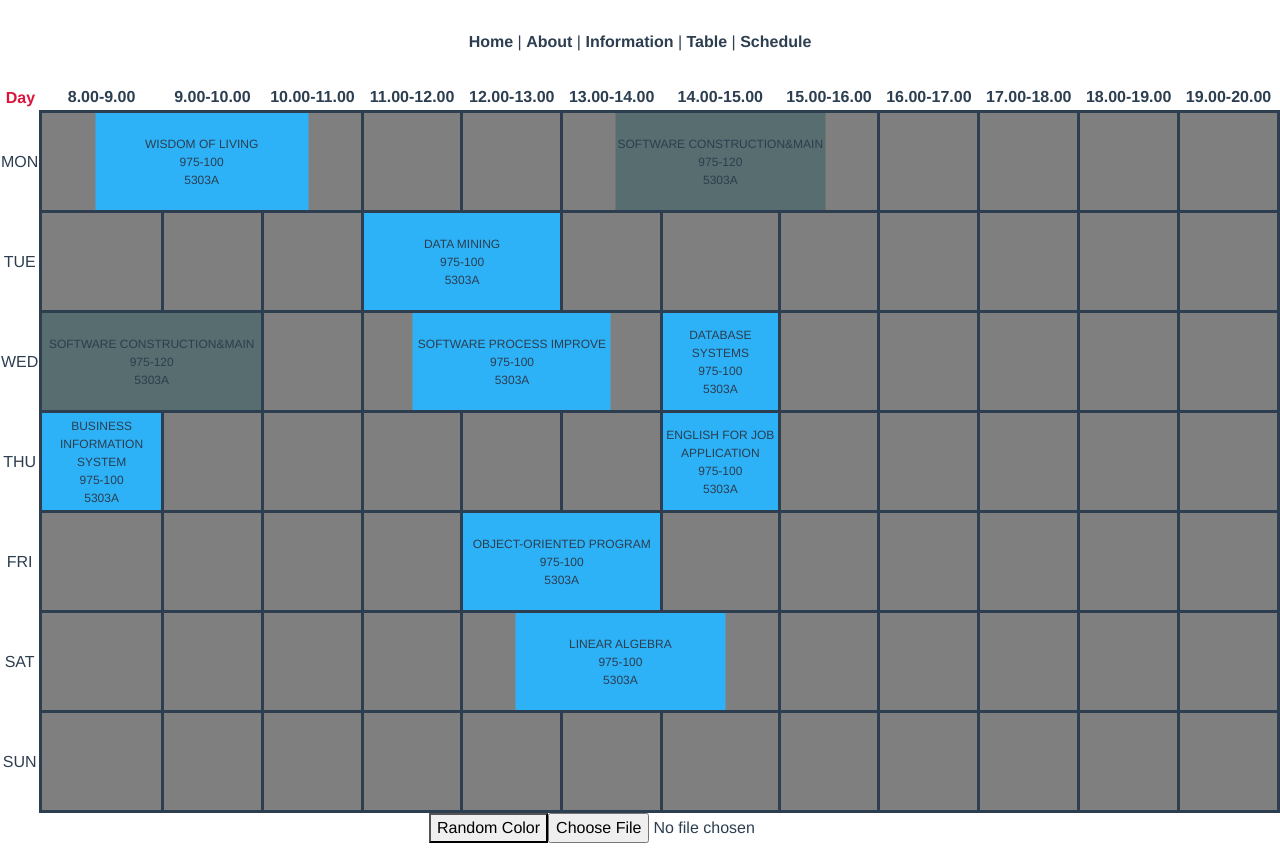
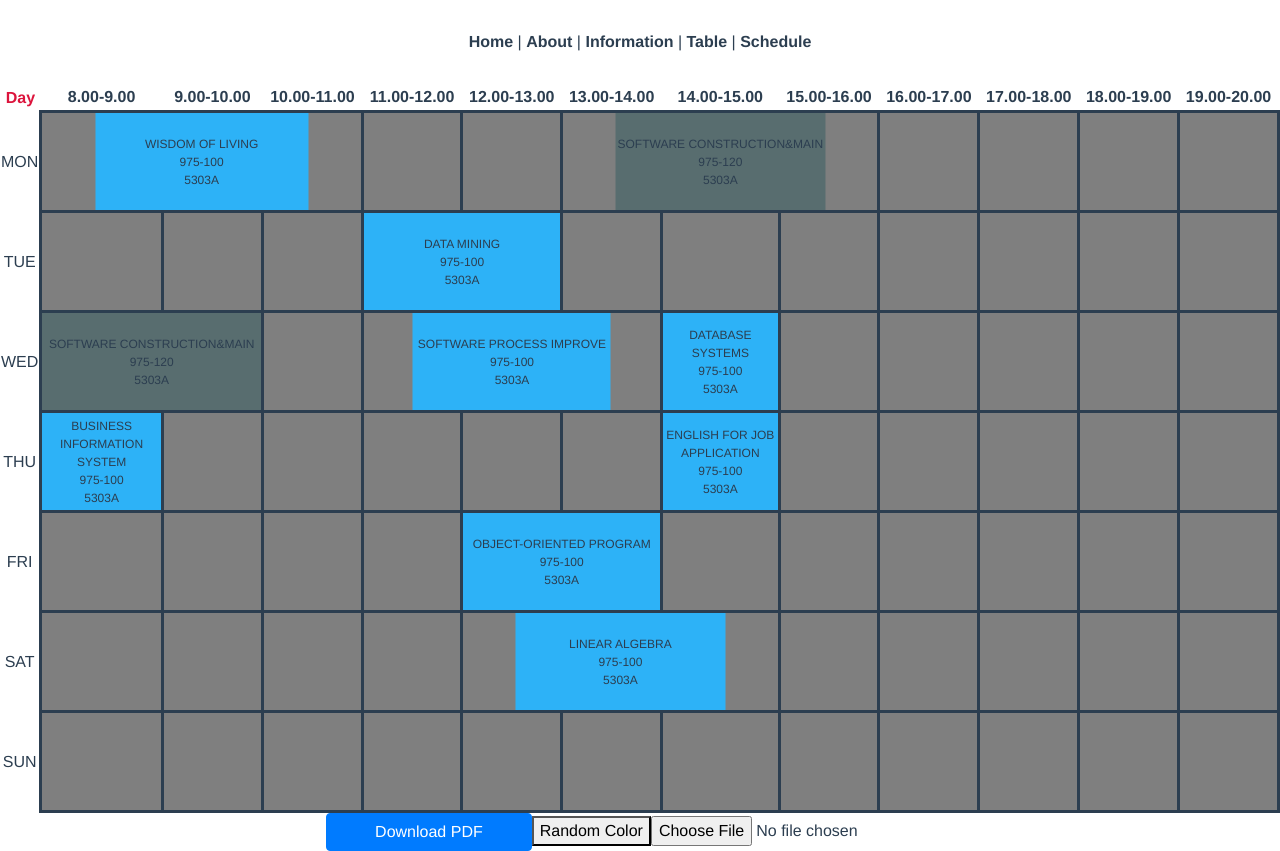
Before and after one commit to kornharem08/Vue, a Vue app: page /schedule in a window 1280 px wide. Built offline with nearby package versions, Linux system fonts and the light colour scheme.

Commit message:
+ function export schedule to jpeg

```diff
--- a/package.json
+++ b/package.json
@@ -13,6 +13,7 @@
     "bootstrap-vue": "^2.0.0-rc.24",
     "core-js": "^2.6.5",
     "express": "^4.17.1",
+    "html2canvas": "^1.0.0-rc.3",
     "path": "^0.12.7",
     "serve-static": "^1.14.1",
     "vue": "^2.6.10",
--- a/src/components/Test.vue
+++ b/src/components/Test.vue
@@ -36,6 +36,7 @@ export default {
     };
   },
   methods: {
+    /* eslint-disable */
     alerthello: function() {
       alert(this.titel);
     },
@@ -57,7 +58,7 @@ export default {
 
     }
 
-
+      /* eslint-disable */
   }
 };
 </script>
--- a/src/main.js
+++ b/src/main.js
@@ -8,6 +8,8 @@ import 'bootstrap-vue/dist/bootstrap-vue.css'
 
 Vue.config.productionTip = false
 Vue.use(BootstrapVue);
+
+
 
 new Vue({
   el:'#app',
--- a/src/views/Schedule.vue
+++ b/src/views/Schedule.vue
@@ -1,6 +1,7 @@
 
 <template>
-    <div class="schedule">
+    <div class="scheduleView">
+      <div class="schedule">
     <table>
       <tr>
         <th class="color1">Day</th>
@@ -31,21 +32,29 @@
       </tr>
 
     </table>
+    </div>
+     <div class="buttom">
+         <button class="btn btn-primary pl-5 pr-5"  v-on:click="download()">Download PDF</button>
           <button v-on:click="randomColor()">Random Color</button>
           <input type="file" id="file" ref="file" accept="image/*" v-on:change="handleFileUpload()"/>
+     </div>
+
   </div>
+
+
 </template>
 <script>
-
+/* eslint-disable */
 function myFunction() {
   var x = document.getElementById("myFile").value;
   document.getElementById("demo").innerHTML = x;
 }
+/* eslint-disable */
 </script>
 
 
 <script>
-
+import html2canvas from 'html2canvas'
 
 export default {
 
@@ -62,6 +71,16 @@ export default {
 
       randomColor: function(){
         window.location.reload()
+      },
+      download: function(){
+          html2canvas(document.querySelector(".schedule")).then(
+
+            canvas => {
+              var image = canvas.toDataURL("image/jpeg").replace("image/jpeg","image/octet-stream");
+              saveAs(image,'schedule.jpg')
+            }
+
+          );
       }
 
     }
@@ -69,6 +88,24 @@ export default {
 
 }
 
+ function saveAs(uri, filename) {
+    var link = document.createElement('a');
+    if (typeof link.download === 'string') {
+      link.href = uri;
+      link.download = filename;
+
+      //Firefox requires the link to be in the body
+      document.body.appendChild(link);
+
+      //simulate click
+      link.click();
+
+      //remove the link when done
+      document.body.removeChild(link);
+    } else {
+      window.open(uri);
+    }
+  }
 
 
 var dayTime = [
@@ -335,6 +372,9 @@ function checkEndTime(col) {
             return color;
   }
 
+
+
+
 /* eslint-disable */
 
 </script>
```
Also changed, not shown: 1 other file (tests, documents, lock files or other folders).
